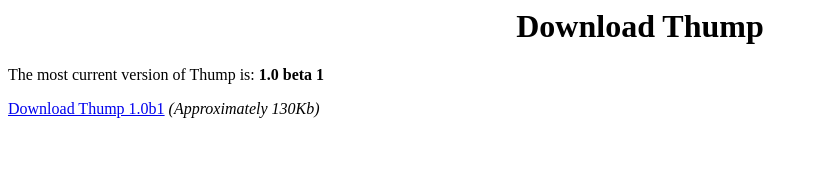
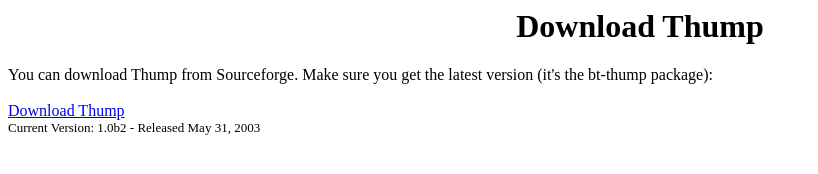
Before and after one commit to parkera/Thud, a plain HTML site: page thump/Web/download.html in a window 1280 px wide. Shown: the whole page, without its empty margins (0-818 px from the left). Drawn offline with Linux system fonts and the light colour scheme.

Commit message:
Updated web site files

```diff
--- a/thump/Web/download.html
+++ b/thump/Web/download.html
@@ -9,9 +9,10 @@
 <h1>Download Thump</h1>
 </center>
 <p>
-The most current version of Thump is: <b>1.0 beta 1</b>
-<p>
-<a href="Thump1-0-b1.jar">Download Thump 1.0b1</a> <i>(Approximately 130Kb)</i>
-<p>
+You can download Thump from Sourceforge. Make sure you get the latest version (it's the bt-thump package):
+<br><br>
+<a href="https://sourceforge.net/project/showfiles.php?group_id=58787">Download Thump</a>
+<br><font size=-1>Current Version: 1.0b2 - Released May 31, 2003</font>
+<br><br>
 </body>
 </html>
```
Also changed, not shown: 1 other file.
